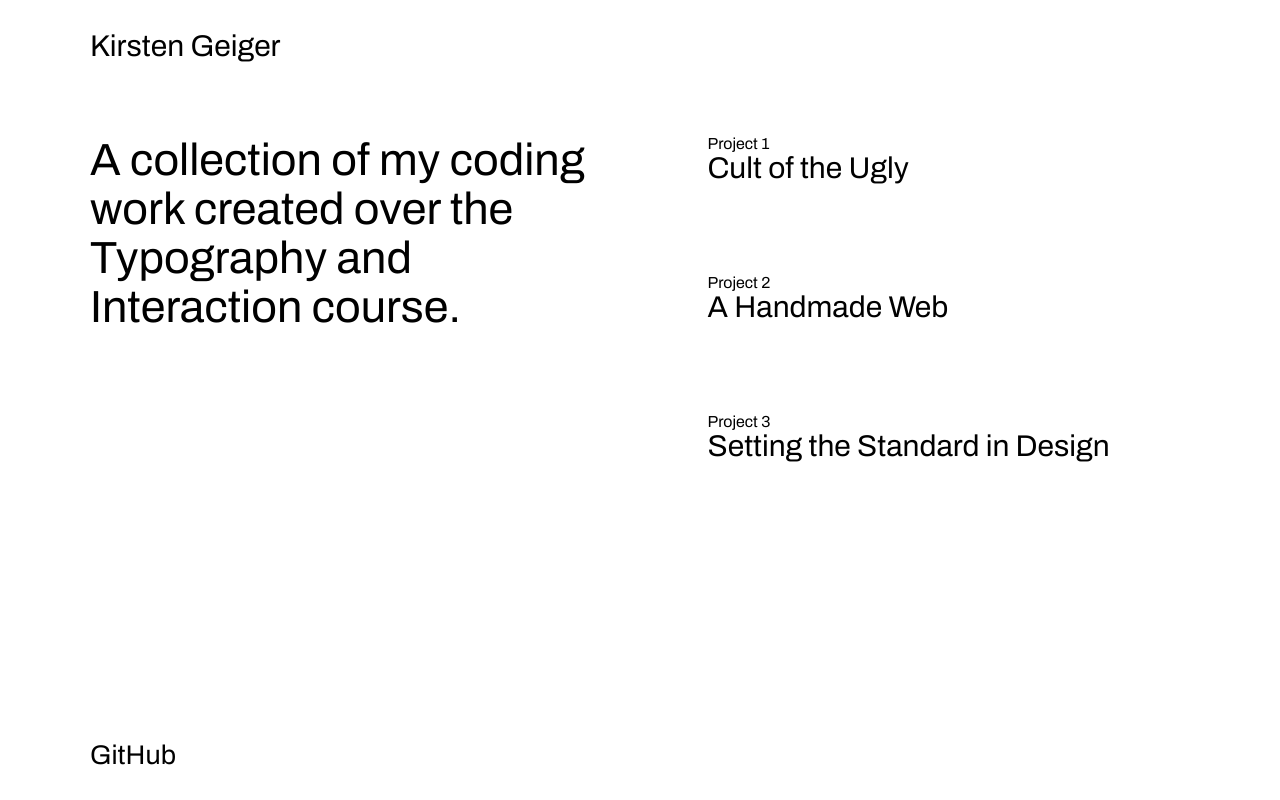
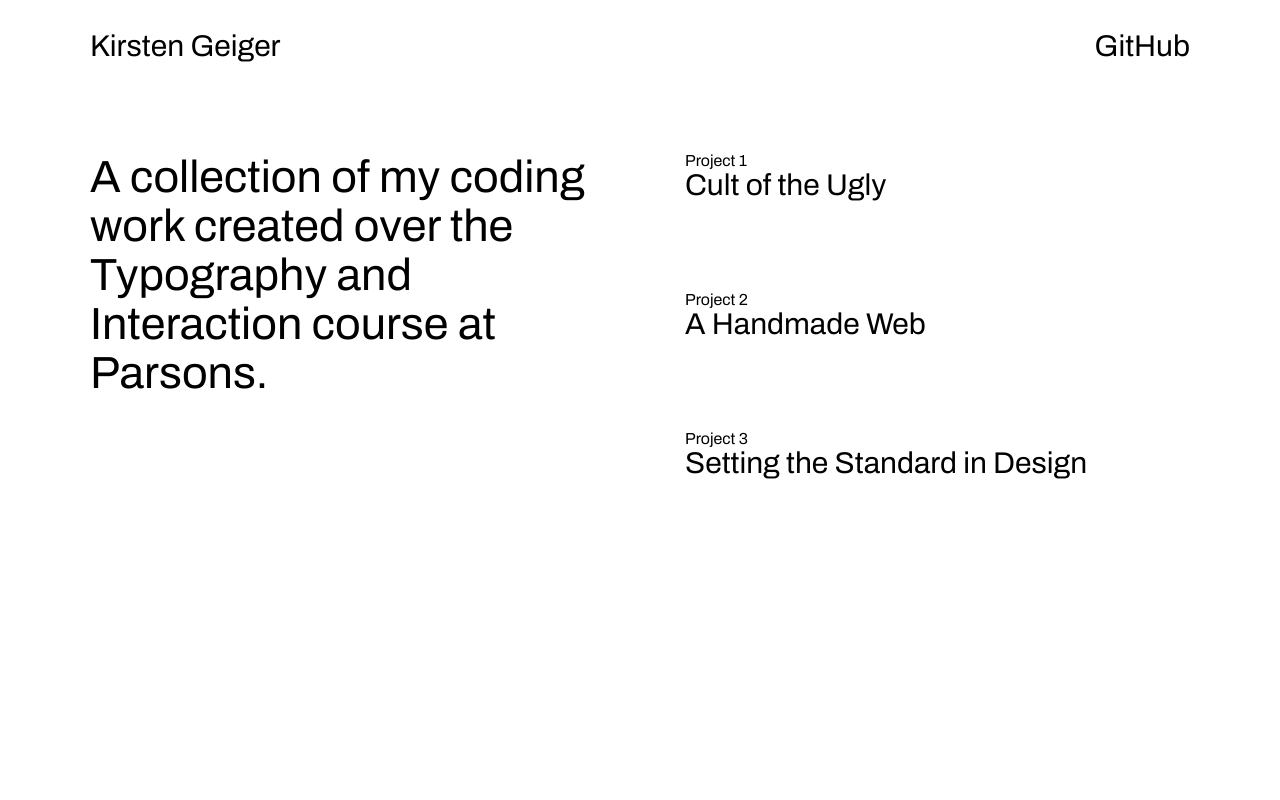
Before and after one commit to kirstengeiger/kirstengeiger.github.io, a plain HTML site: page index.html in a window 1280 px wide. Drawn offline with Linux system fonts and the light colour scheme.

Commit message:
Updated header

```diff
--- a/assets/style.css
+++ b/assets/style.css
@@ -25,11 +25,13 @@
 body {
     font-family: 'Archivo', sans-serif;
     padding-left: calc(var(--gutter) * 2);
-    padding-right: var(--gutter);
+    padding-right: calc(var(--gutter) * 2);
 }
 
 header {
-    position: fixed;
+    display: flex;
+    justify-content: space-between;
+    position: relative;
     padding-top: calc(var(--header-p) * 1);
 }
 
@@ -40,7 +42,7 @@ header p {
 main {
     display: flex;
     padding-bottom: calc(var(--gutter) * 3);
-    padding-top: calc(var(--gutter) * 3);
+    padding-top: calc(var(--gutter) * 2);
     row-gap: var(--gutter);
 }
 
--- a/index.html
+++ b/index.html
@@ -7,11 +7,12 @@
     <body>
         <header>
             <p>Kirsten Geiger</p>
+            <p><a href="https://github.com/kirstengeiger?tab=repositories">GitHub</a></p>
         </header>
         <main>
         <section class="intro">
             <!-- <p>Hi there!</p> -->
-            <p>A collection of my coding work created over the Typography and Interaction course.</p>
+            <p>A collection of my coding work created over the Typography and Interaction course at Parsons.</p>
         </section>
         <ol>
             <li>
@@ -28,8 +29,8 @@
             </li>
         </ol>
         </main>
-        <footer>
+        <!-- <footer>
             <p>GitHub</p>
-        </footer>
+        </footer> -->
     </body>
 </html>
```
